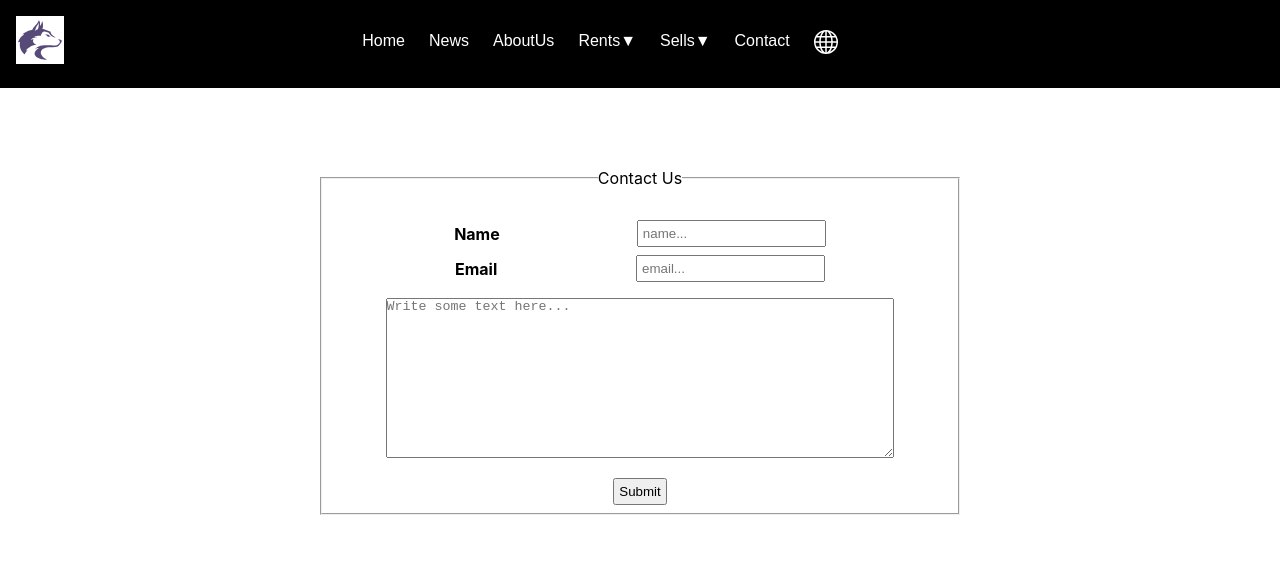
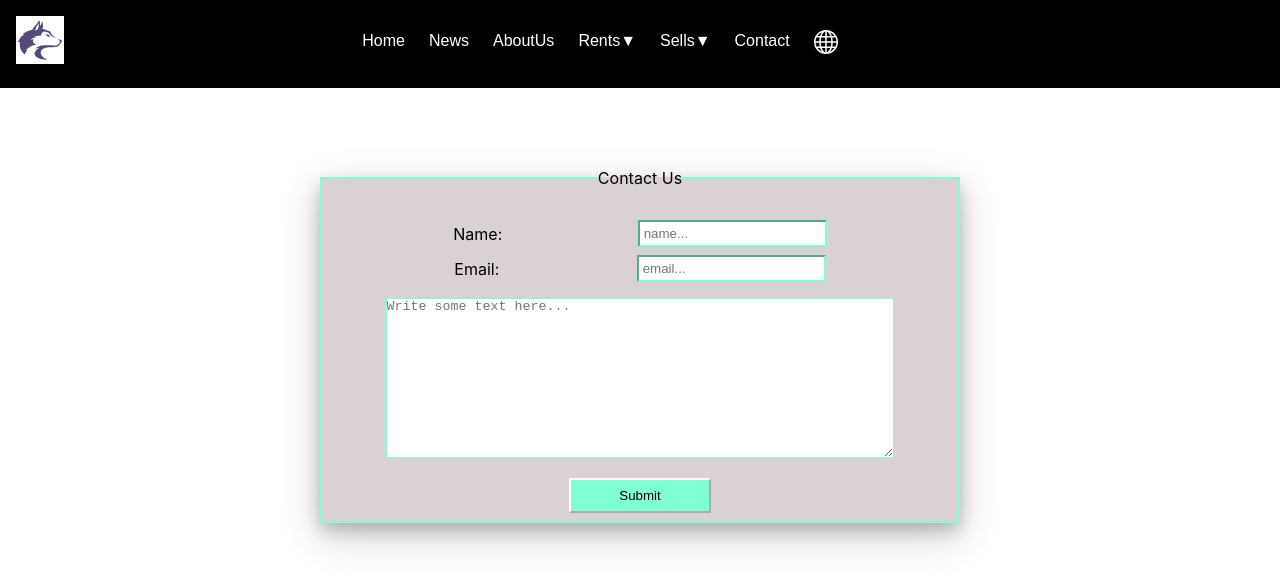
Before and after one commit to danvmanici/Agentie-Imobiliara, a React (Create React App) app: page /contact in a window 1280 px wide. Shown: the top 586 px of the page. Built offline with nearby package versions, Linux system fonts and the light colour scheme.

Commit message:
contact-form

```diff
--- a/src/components/ContactForm.css
+++ b/src/components/ContactForm.css
@@ -1,6 +1,10 @@
 .field {
   margin: 5rem auto;
   width: 50%;
+  background-color: rgb(218, 210, 210);
+  color: black;
+  border: aquamarine 2px solid;
+  box-shadow: 0 8px 16px 0 rgba(0, 0, 0, 0.2), 0 12px 40px 0 rgba(0, 0, 0, 0.19);
 }
 
 .content-field {
@@ -16,10 +20,12 @@
 .content-field > textarea {
   width: 100%;
   height: 10rem;
+  border-color: aquamarine;
 }
 
 input {
   padding: 0.25rem;
+  border-color: aquamarine;
 }
 
 .content-field > input {
@@ -30,5 +36,16 @@ input {
   display: flex;
   flex-direction: row;
   align-items: center;
-  justify-content: flex-start;
+  justify-content: center;
 }
+
+.send-button {
+  background-color: aquamarine;
+  color: black;
+  border-color: white;
+  padding: 0.5rem 3rem;
+}
+
+legend {
+  border-color: aquamarine;
+}
--- a/src/components/ContactForm.js
+++ b/src/components/ContactForm.js
@@ -10,9 +10,7 @@ const ContactForm = () => {
         <legend>{t("contact-us")}</legend>
         <form className="content-field">
           <section>
-            <h4>
-              <label for="name">{t("name")}</label>
-            </h4>
+            <label for="name">{t("name")}:</label>
             <input
               type="text"
               id="name"
@@ -22,9 +20,7 @@ const ContactForm = () => {
             />
           </section>
           <section>
-            <h4>
-              <label for="email">{t("email")}</label>
-            </h4>
+            <label for="email">{t("email")}:</label>
             <input
               type="email"
               id="email"
@@ -38,8 +34,9 @@ const ContactForm = () => {
             id="subject"
             name="subject"
             placeholder={t("placeholder-subject")}
+            required
           ></textarea>
-          <input type="submit" value={t("submit")} />
+          <input type="submit" value={t("submit")} className="send-button" />
         </form>
       </fieldset>
     </main>
```
Also changed, not shown: public/assets/fr/translation.json (+20 -1 lines).
